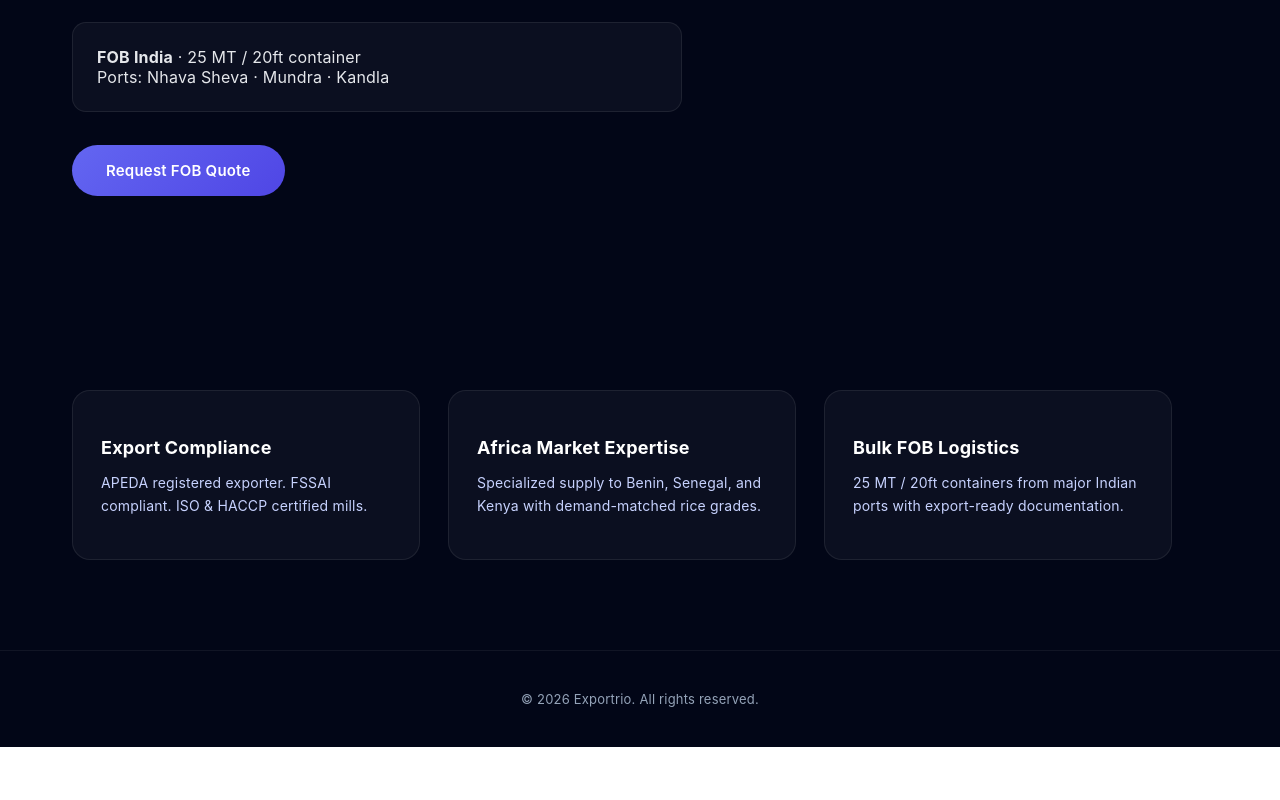
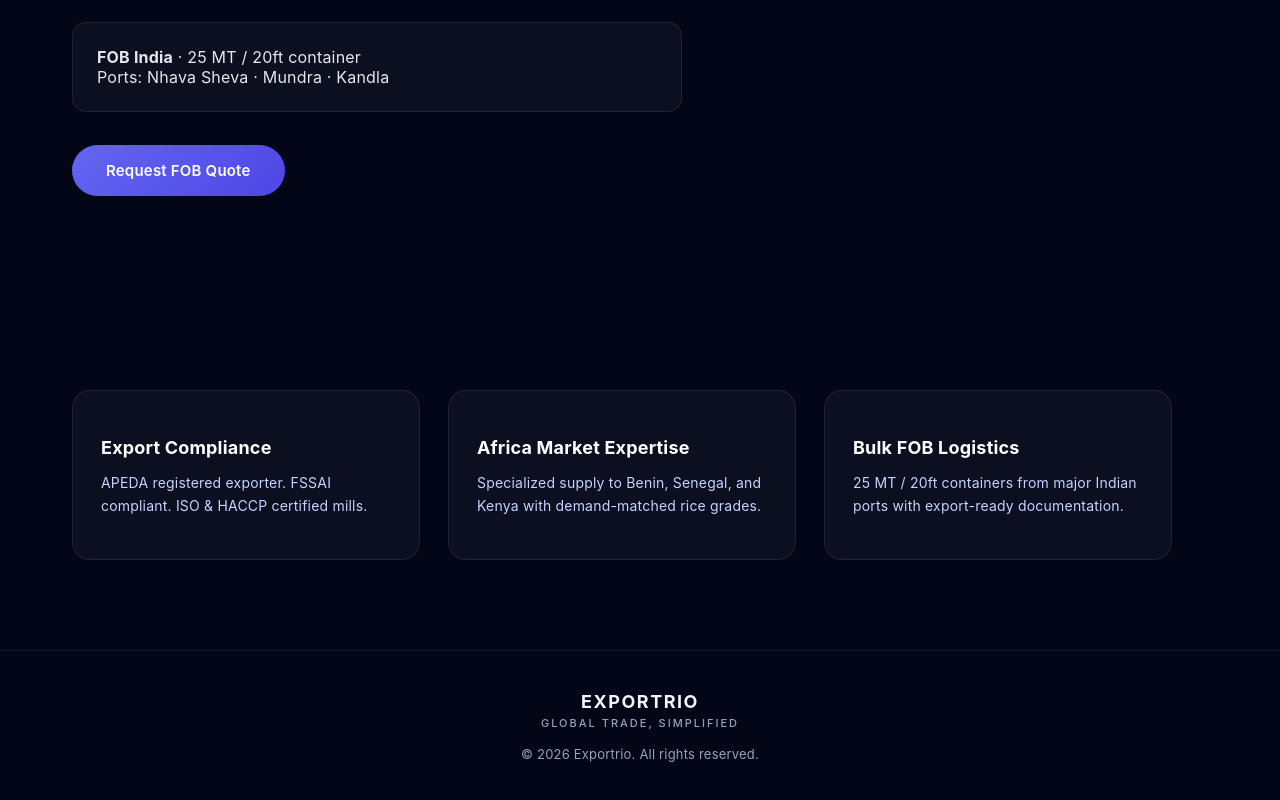
Before and after one commit to shridharsavanoor95-glitch/exportrio-live2, a Next.js app: page / in a window 1280 px wide. Shown: the part 449-1249 px from the top of the page. Before the commit the page ends 1196 px from the top, so only its background shows below. Built offline with nearby package versions, Linux system fonts and the light colour scheme.

Commit message:
Update page.js

```diff
--- a/app/page.js
+++ b/app/page.js
@@ -141,15 +141,47 @@ export default function Home() {
       {/* FOOTER */}
       <footer
   style={{
-          padding: 40,
+    padding: "40px 72px",
     borderTop: "1px solid rgba(255,255,255,0.06)",
     textAlign: "center",
-          fontSize: 13,
     color: "#94a3b8",
   }}
 >
+  <div style={{ marginBottom: 16 }}>
+    <div
+      style={{
+        fontFamily:
+          "Inter, -apple-system, BlinkMacSystemFont, 'Segoe UI', Roboto, Arial, sans-serif",
+        fontSize: 18,
+        fontWeight: 700,
+        letterSpacing: "1.5px",
+        color: "#f1f5f9",
+      }}
+    >
+      EXPORTRIO
+    </div>
+
+    <div
+      style={{
+        marginTop: 4,
+        fontFamily:
+          "Inter, -apple-system, BlinkMacSystemFont, 'Segoe UI', Roboto, Arial, sans-serif",
+        fontSize: 11,
+        fontWeight: 500,
+        letterSpacing: "2px",
+        color: "#94a3b8",
+        textTransform: "uppercase",
+      }}
+    >
+      GLOBAL TRADE, SIMPLIFIED
+    </div>
+  </div>
+
+  <div style={{ fontSize: 13 }}>
     © {new Date().getFullYear()} Exportrio. All rights reserved.
+  </div>
 </footer>
+
     </>
   );
 }
```
Lines whose indentation alone changed are shown as unchanged.
